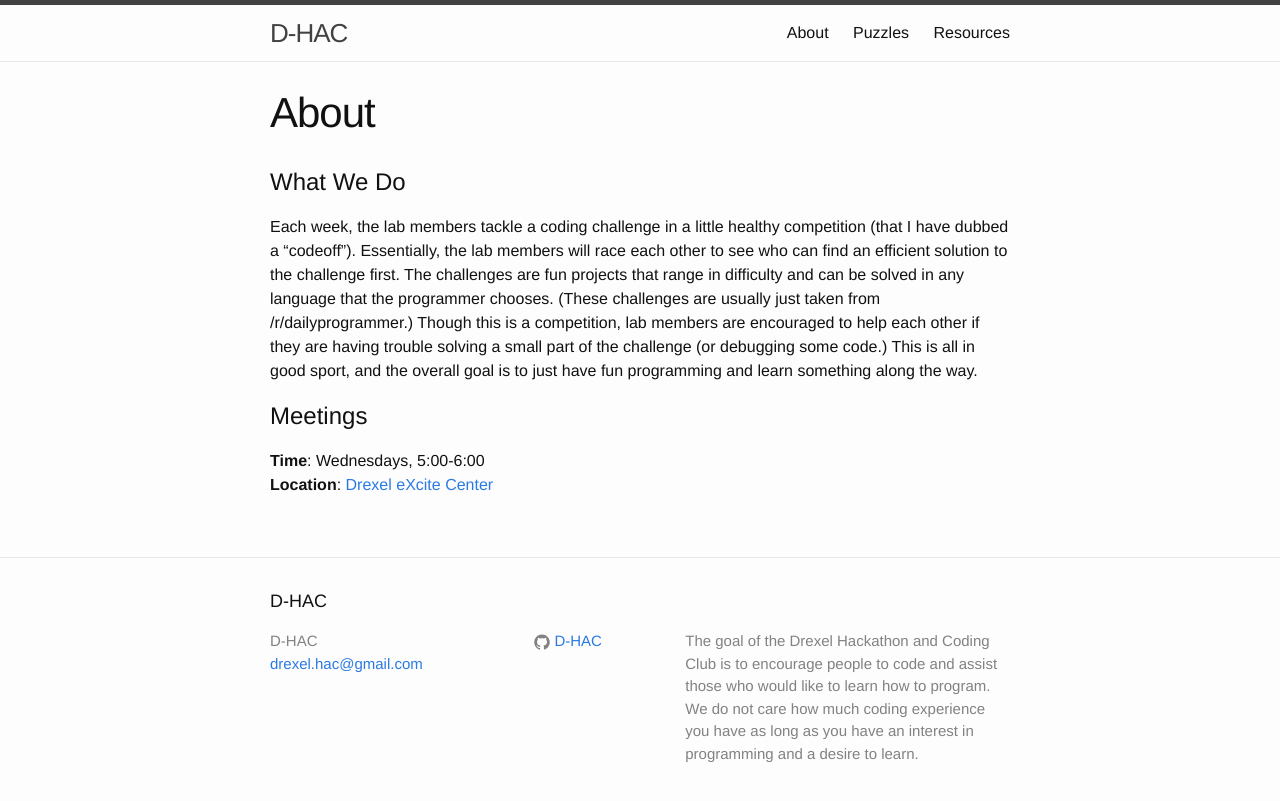
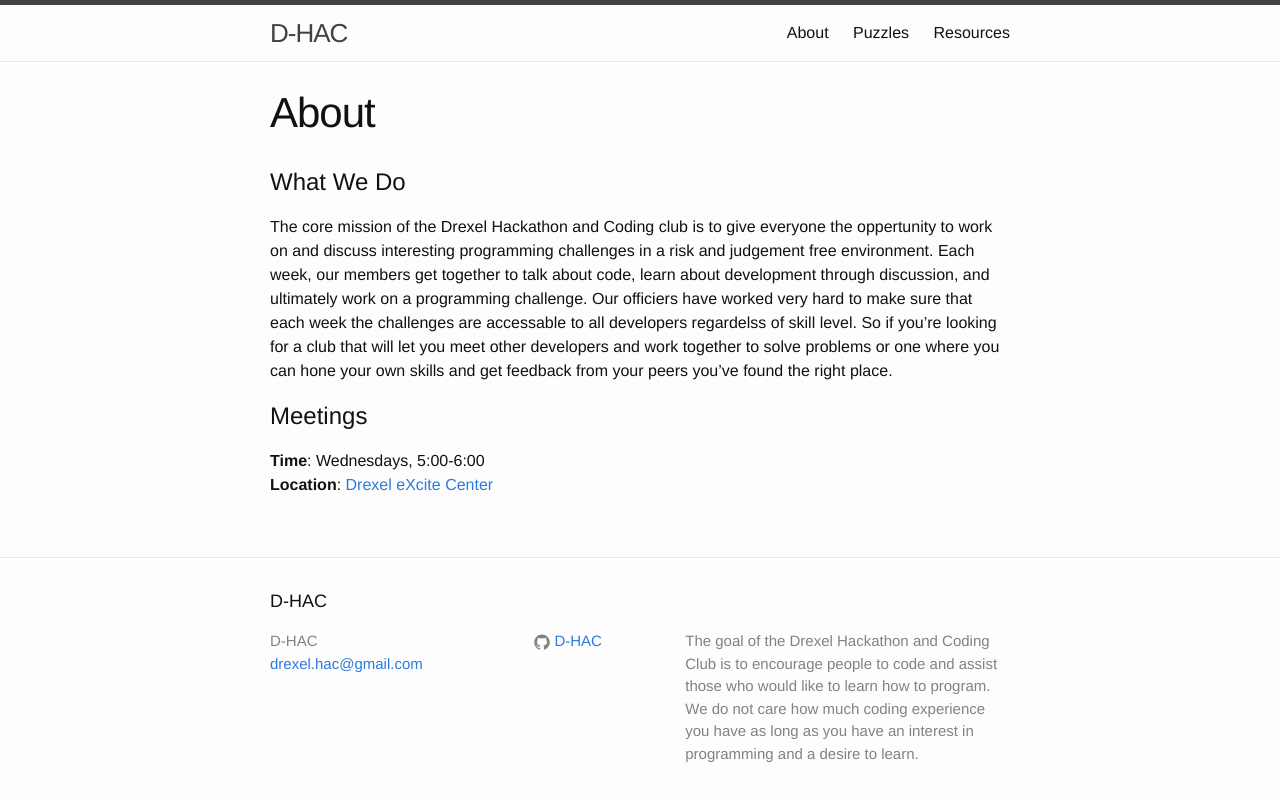
Before and after one commit to D-HAC/D-HAC.github.io, a Jekyll site: the page built from about.md, in a window 1280 px wide. Shown: the top 801 px of the page. Built offline with Jekyll 4.4.1, drawn with Linux system fonts in a browser that asks for light colours.

Commit message:
Update about.md
Give this a read over and we can merge it in if everyone likes it

```diff
--- a/about.md
+++ b/about.md
@@ -8,16 +8,7 @@ permalink: /about/
 
 <!-- TODO: Update this description -->
 
-Each week, the lab members tackle a coding challenge in a little healthy
-competition (that I have dubbed a "codeoff"). Essentially, the lab members will
-race each other to see who can find an efficient solution to the challenge
-first. The challenges are fun projects that range in difficulty and can be
-solved in any language that the programmer chooses. (These challenges are
-usually just taken from /r/dailyprogrammer.) Though this is a competition, lab
-members are encouraged to help each other if they are having trouble solving a
-small part of the challenge (or debugging some code.) This is all in good sport,
-and the overall goal is to just have fun programming and learn something along
-the way.
+The core mission of the Drexel Hackathon and Coding club is to give everyone the oppertunity to work on and discuss interesting programming challenges in a risk and judgement free environment. Each week, our members get together to talk about code, learn about development through discussion, and ultimately work on a programming challenge. Our officiers have worked very hard to make sure that each week the challenges are accessable to all developers regardelss of skill level. So if you're looking for a club that will let you meet other developers and work together to solve problems or one where you can hone your own skills and get feedback from your peers you've found the right place.
 
 # Meetings
 
```
